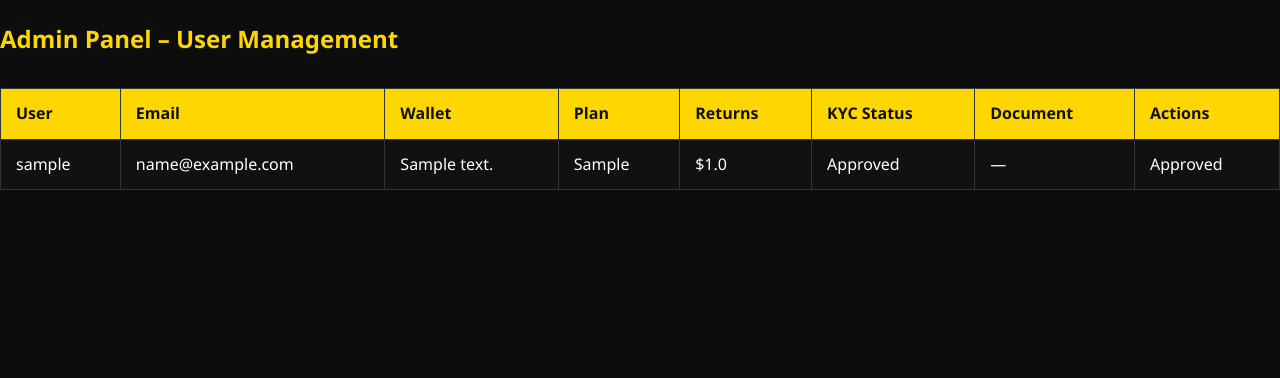
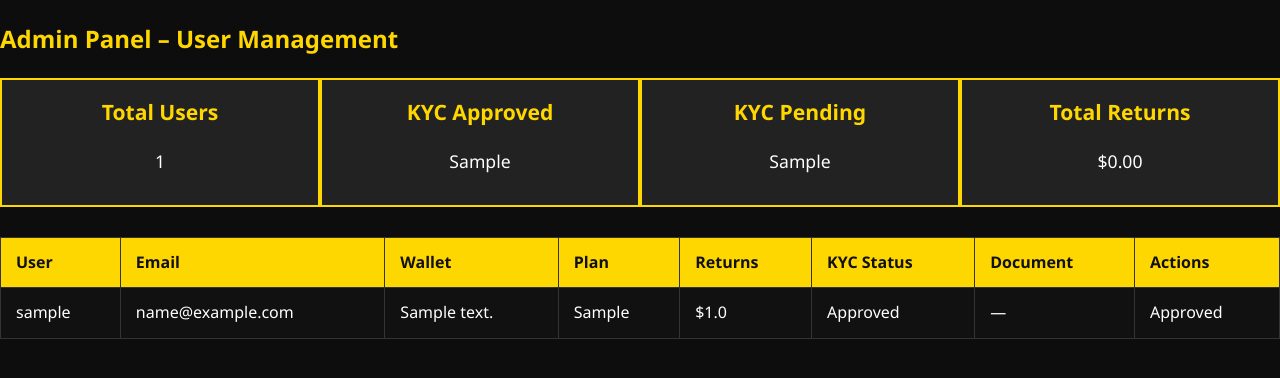
Before and after one commit to tradejuncki65/rozgold-clean, a Flask app: template templates/admin.html in a window 1280 px wide. Shown: the part 62-440 px from the top of the page. Run offline with Flask 3, Linux system fonts and the light colour scheme; tables that the repository leaves empty hold one stand-in row (values such as "Sample post"); the template is opened without the code that fills it: values that come from a table or form of the project are taken from there, most other values are stand-ins (such as "Sample title", 1, 10 or a date in 2020).

Commit message:
Update admin.html

```diff
--- a/templates/admin.html
+++ b/templates/admin.html
@@ -30,12 +30,50 @@
     .action-links a.reject {
       color: #e74c3c;
     }
+    .summary-boxes {
+      display: flex;
+      justify-content: space-between;
+      margin-top: 20px;
+    }
+    .summary-box {
+      background: #222;
+      padding: 15px;
+      border: 2px solid #FFD700;
+      width: 23%;
+      text-align: center;
+      color: #fff;
+      font-size: 1.1em;
+    }
+    .summary-box h4 {
+      margin: 0;
+      font-size: 1.2em;
+      color: #FFD700;
+    }
   </style>
 </head>
 <body>
   {% include 'partials/navbar.html' %}
   <div class="container">
     <h2>Admin Panel – User Management</h2>
+
+    <div class="summary-boxes">
+      <div class="summary-box">
+        <h4>Total Users</h4>
+        <p>{{ total_users }}</p>
+      </div>
+      <div class="summary-box">
+        <h4>KYC Approved</h4>
+        <p>{{ kyc_approved }}</p>
+      </div>
+      <div class="summary-box">
+        <h4>KYC Pending</h4>
+        <p>{{ kyc_pending }}</p>
+      </div>
+      <div class="summary-box">
+        <h4>Total Returns</h4>
+        <p>${{ "%.2f"|format(total_returns) }}</p>
+      </div>
+    </div>
 
     <table>
       <thead>
```
